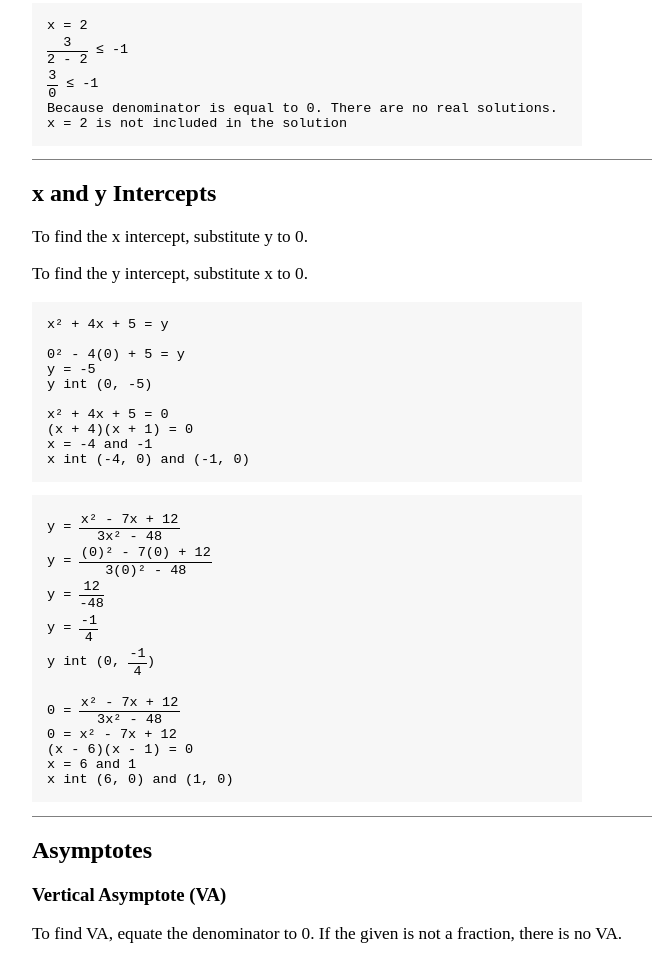
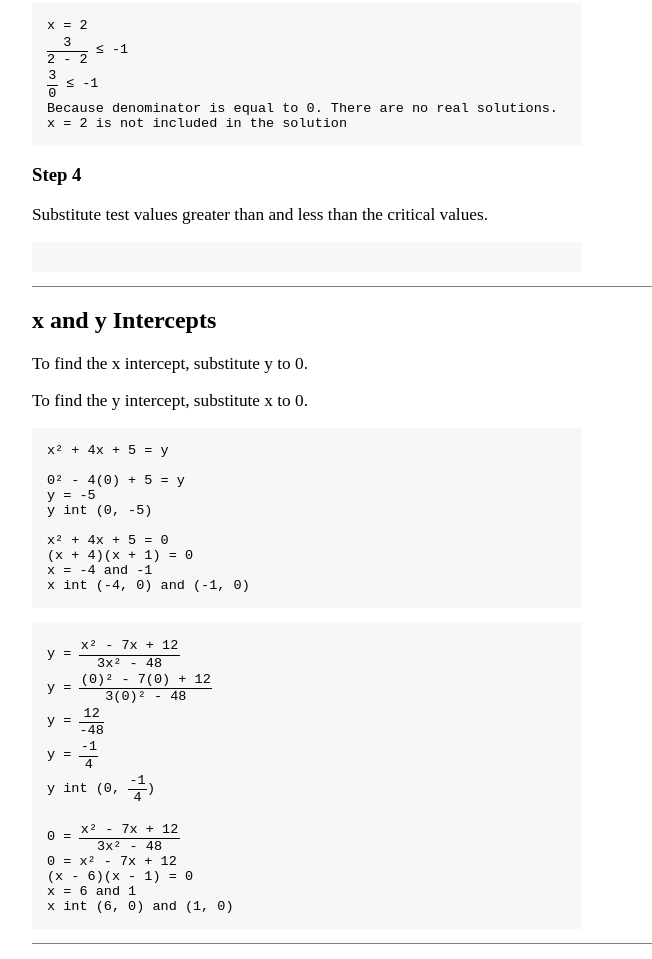
Before and after one commit to VinceFrancisco/GenMath-Sem1-Midterm-Reviewer, a plain HTML site: page index.html in a window 1280 px wide. Shown: the part 3900-4859 px from the top of the page, without its empty margins (191-843 px from the left). Drawn offline with Linux system fonts and the light colour scheme.

Commit message:
Update index.html

```diff
--- a/index.html
+++ b/index.html
@@ -145,6 +145,9 @@ Correct. x = -1 is included in the solution
 <span class="frac"><span class="numerator">3</span><span class="denominator">0</span></span> ≤ -1
 Because denominator is equal to 0. There are no real solutions. x = 2 is not included in the solution
             </code>
+           <h3>Step 4</h3>
+           <p>Substitute test values greater than and less than the critical values.</p>
+            <code></code>
         </section>
       <section id="Intercepts">
         <h2>x and y Intercepts</h2>
```
